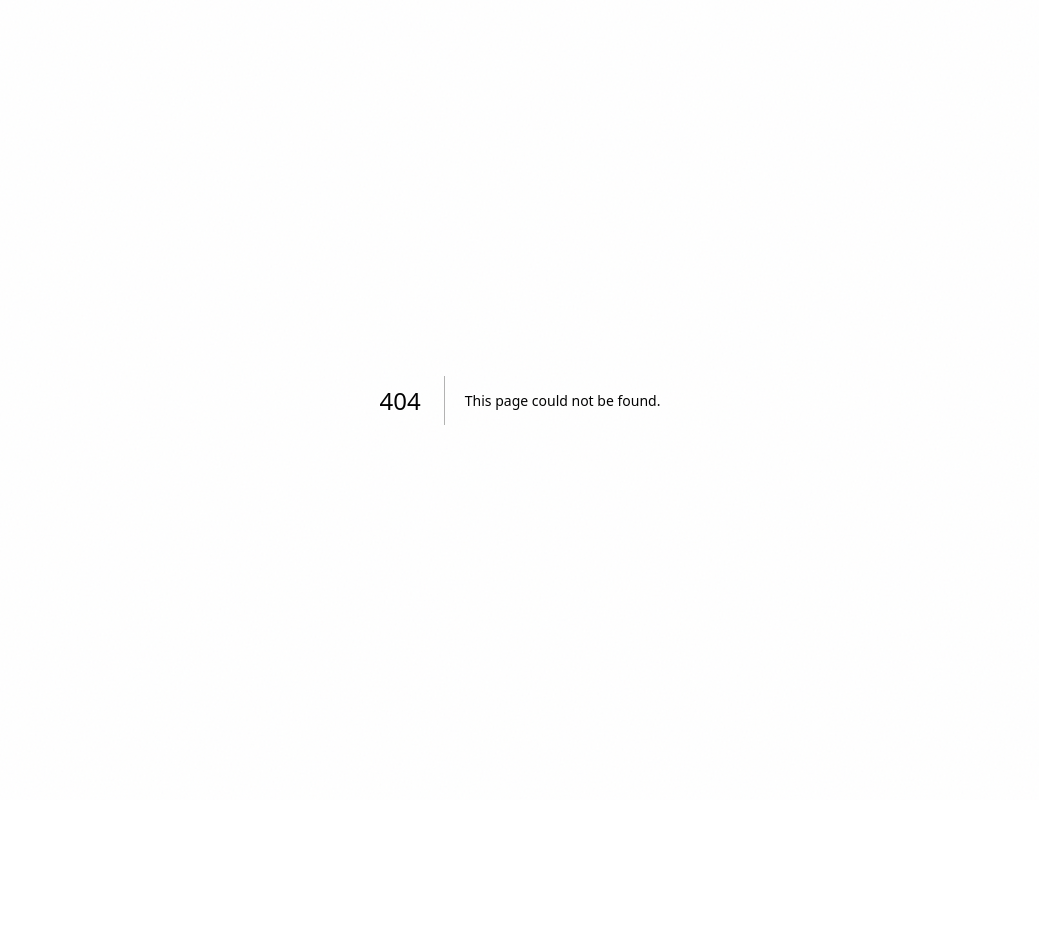
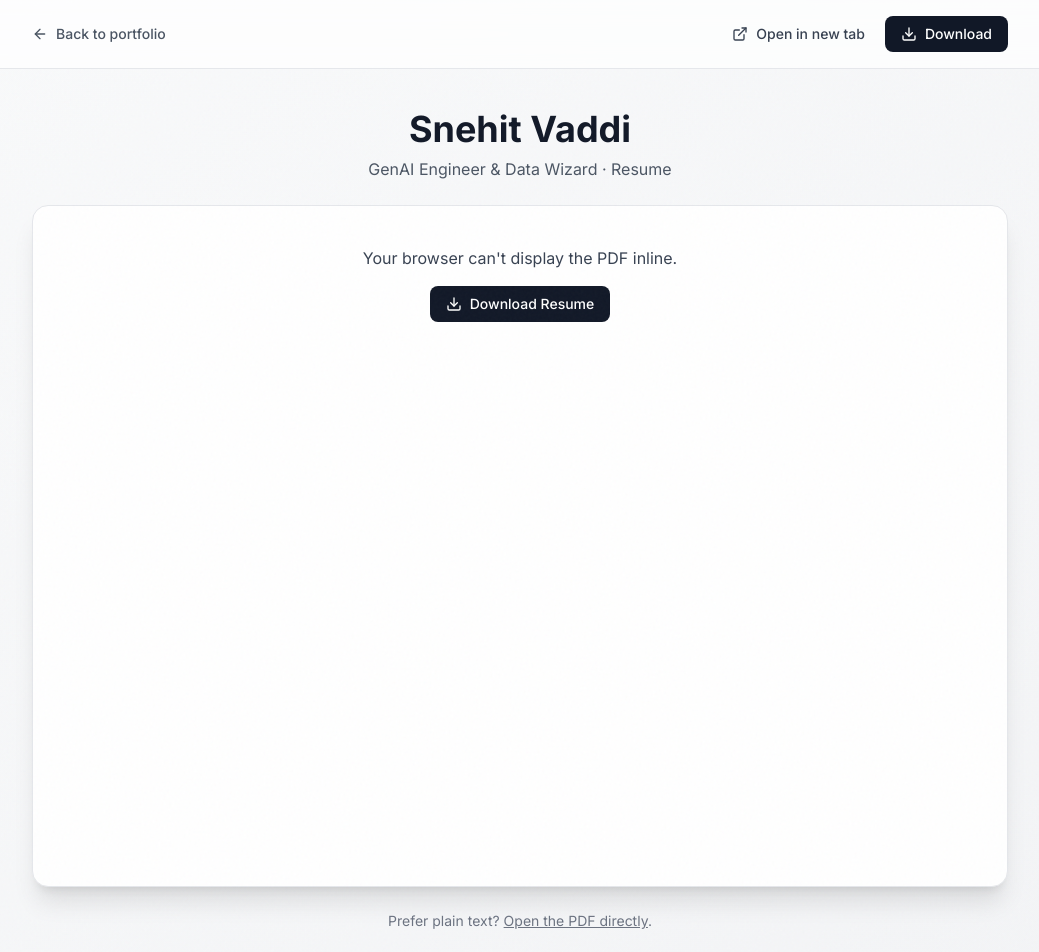
Before and after one commit to snehitvaddi/snehitvaddi-portfolio, a Next.js app: page /resume in a window 1280 px wide. Before the commit this address had no page. Shown: the top 952 px of the page, without its empty margins (120-1159 px from the left). Before the commit the page ends 800 px from the top, so only its background shows below. Built offline with nearby package versions, Linux system fonts and the light colour scheme.

Commit message:
Add /resume page with embedded PDF viewer and download
Co-Authored-By: Claude Opus 4.6 <noreply@anthropic.com>

```diff
--- /dev/null
+++ b/src/app/resume/page.tsx
@@ -0,0 +1,105 @@
+import type { Metadata } from 'next'
+import Link from 'next/link'
+import { ArrowLeft, Download, ExternalLink } from 'lucide-react'
+
+export const metadata: Metadata = {
+  title: 'Resume | Snehit Vaddi',
+  description: 'Resume of Snehit Vaddi — GenAI Engineer & Data Wizard. 4+ years building AI, LLMs, and Computer Vision products.',
+  openGraph: {
+    title: 'Snehit Vaddi — Resume',
+    description: 'GenAI Engineer & Data Wizard. 4+ years building AI products.',
+    type: 'website',
+  },
+  robots: 'index, follow',
+}
+
+const RESUME_PATH = '/Snehit-Vaddi-Resume.pdf'
+
+export default function ResumePage() {
+  return (
+    <main className="min-h-screen bg-gradient-to-br from-gray-50 to-gray-100 dark:from-gray-900 dark:to-gray-950">
+      {/* Top bar */}
+      <div className="sticky top-0 z-10 backdrop-blur-md bg-white/70 dark:bg-gray-900/70 border-b border-gray-200 dark:border-gray-800">
+        <div className="max-w-5xl mx-auto px-4 sm:px-6 py-4 flex items-center justify-between">
+          <Link
+            href="/"
+            className="inline-flex items-center gap-2 text-sm font-medium text-gray-600 hover:text-gray-900 dark:text-gray-400 dark:hover:text-gray-100 transition-colors"
+          >
+            <ArrowLeft className="w-4 h-4" />
+            Back to portfolio
+          </Link>
+
+          <div className="flex items-center gap-2">
+            <a
+              href={RESUME_PATH}
+              target="_blank"
+              rel="noopener noreferrer"
+              className="inline-flex items-center gap-2 px-3 py-2 text-sm font-medium text-gray-700 hover:text-gray-900 dark:text-gray-300 dark:hover:text-gray-100 rounded-lg hover:bg-gray-100 dark:hover:bg-gray-800 transition-colors"
+            >
+              <ExternalLink className="w-4 h-4" />
+              <span className="hidden sm:inline">Open in new tab</span>
+            </a>
+            <a
+              href={RESUME_PATH}
+              download="Snehit-Vaddi-Resume.pdf"
+              className="inline-flex items-center gap-2 px-4 py-2 text-sm font-medium text-white bg-gray-900 hover:bg-gray-800 dark:bg-white dark:text-gray-900 dark:hover:bg-gray-100 rounded-lg transition-colors"
+            >
+              <Download className="w-4 h-4" />
+              Download
+            </a>
+          </div>
+        </div>
+      </div>
+
+      {/* Header */}
+      <div className="max-w-5xl mx-auto px-4 sm:px-6 pt-10 pb-6 text-center">
+        <h1 className="text-3xl sm:text-4xl font-bold text-gray-900 dark:text-white mb-2">
+          Snehit Vaddi
+        </h1>
+        <p className="text-gray-600 dark:text-gray-400">
+          GenAI Engineer & Data Wizard · Resume
+        </p>
+      </div>
+
+      {/* PDF viewer */}
+      <div className="max-w-5xl mx-auto px-4 sm:px-6 pb-16">
+        <div className="rounded-2xl overflow-hidden shadow-xl border border-gray-200 dark:border-gray-800 bg-white">
+          <object
+            data={`${RESUME_PATH}#view=FitH`}
+            type="application/pdf"
+            className="w-full h-[85vh] min-h-[600px]"
+            aria-label="Snehit Vaddi Resume"
+          >
+            <div className="p-10 text-center">
+              <p className="text-gray-700 mb-4">
+                Your browser can&apos;t display the PDF inline.
+              </p>
+              <a
+                href={RESUME_PATH}
+                target="_blank"
+                rel="noopener noreferrer"
+                className="inline-flex items-center gap-2 px-4 py-2 text-sm font-medium text-white bg-gray-900 rounded-lg"
+              >
+                <Download className="w-4 h-4" />
+                Download Resume
+              </a>
+            </div>
+          </object>
+        </div>
+
+        <p className="text-center text-sm text-gray-500 dark:text-gray-400 mt-6">
+          Prefer plain text?{' '}
+          <a
+            href={RESUME_PATH}
+            target="_blank"
+            rel="noopener noreferrer"
+            className="underline hover:text-gray-700 dark:hover:text-gray-200"
+          >
+            Open the PDF directly
+          </a>
+          .
+        </p>
+      </div>
+    </main>
+  )
+}
```
Also changed, not shown: 1 other file (tests, documents, lock files or other folders).
